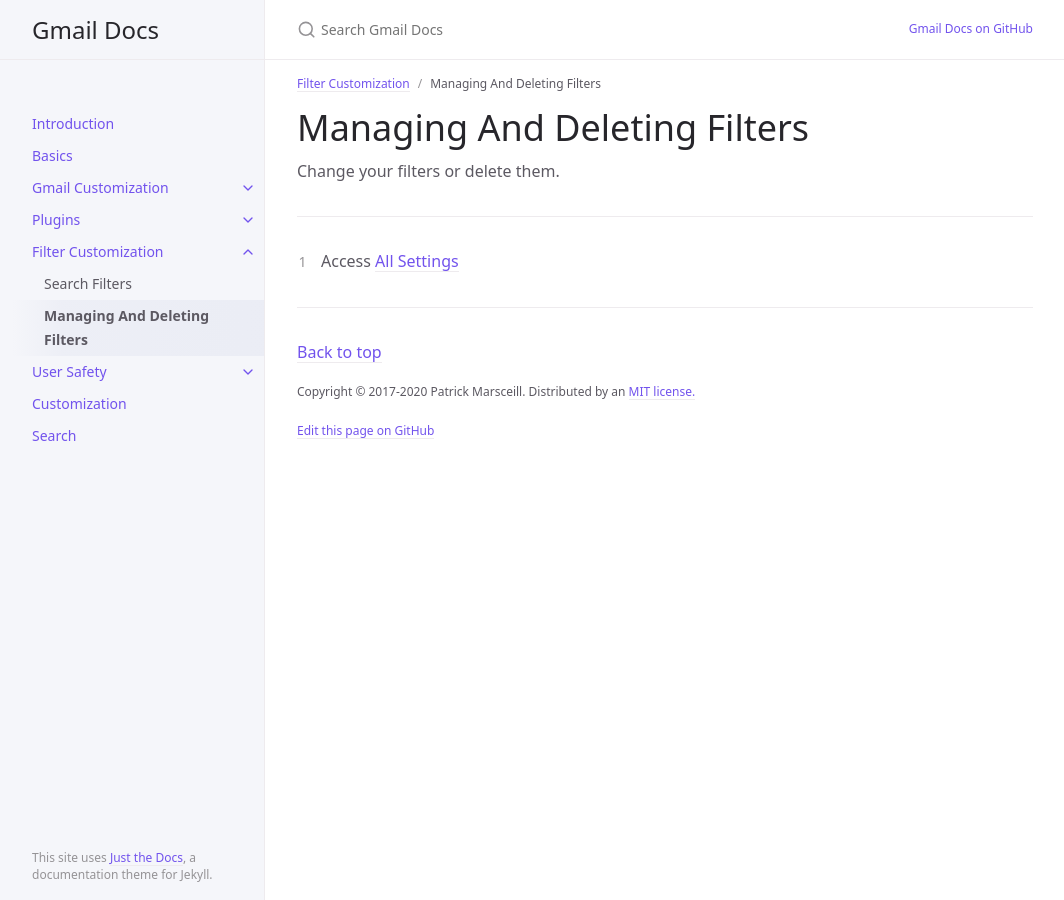
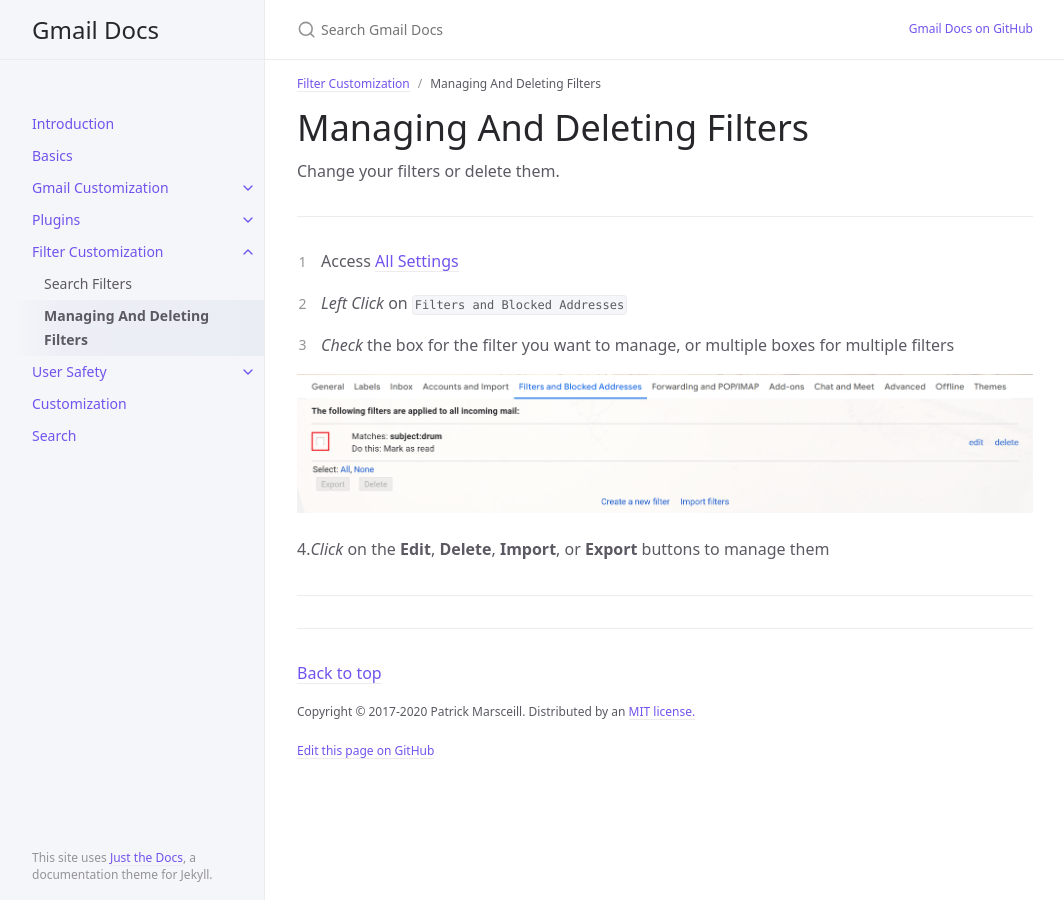
Before and after one commit to Joonior-Programmer/Gmail_Docs, a Jekyll site: the page built from docs/Filters/managingFilters.md, in a window 1280 px wide. Shown: the whole page, without its empty margins (107-1171 px from the left). Built offline with Jekyll 4.4.1, drawn with Linux system fonts in a browser that asks for light colours.

Commit message:
filterFinal

````diff
--- a/docs/Filters/managingFilters.md
+++ b/docs/Filters/managingFilters.md
@@ -11,4 +11,14 @@
 
 ---
 
-1. Access <a href="" target="_blank">All Settings</a>
+1. Access <a href="https://joonior-programmer.github.io/Gmail_Docs/docs/basics#accessing-all-settings" target="_blank">All Settings</a>
+
+2. *Left Click* on ```Filters and Blocked Addresses```
+
+3. *Check* the box for the filter you want to manage, or multiple boxes for multiple filters
+
+<img src = "https://github.com/Joonior-Programmer/Gmail_Docs/blob/master/assets/images/filterImg/filterManagement.png?raw=true">
+
+4.*Click* on the **Edit**, **Delete**, **Import**, or **Export** buttons to manage them
+
+---
````
Also changed, not shown: docs/Filters/searchFilters.md (+0 -7 lines), assets/images/filterImg/filterManagement.png (added).
